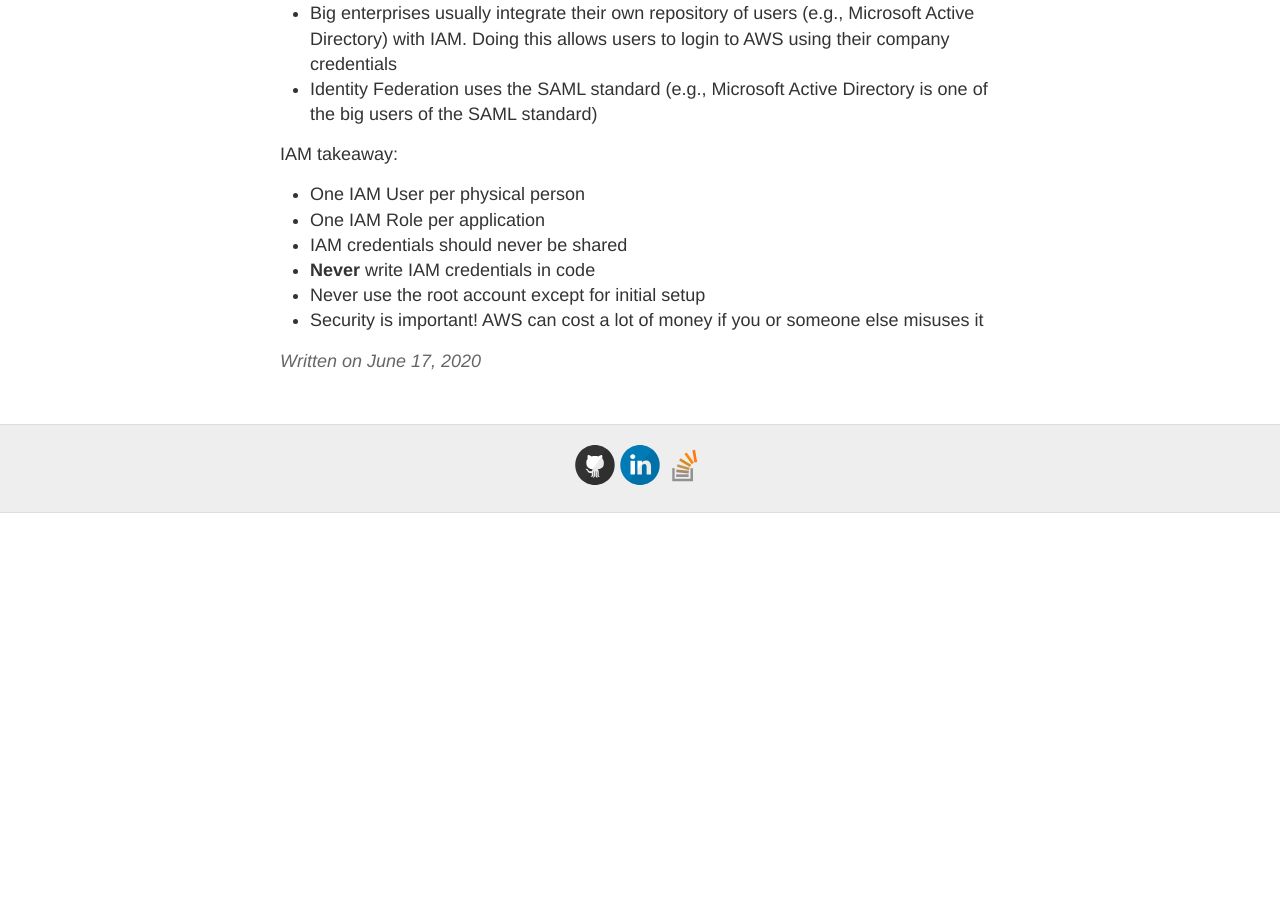
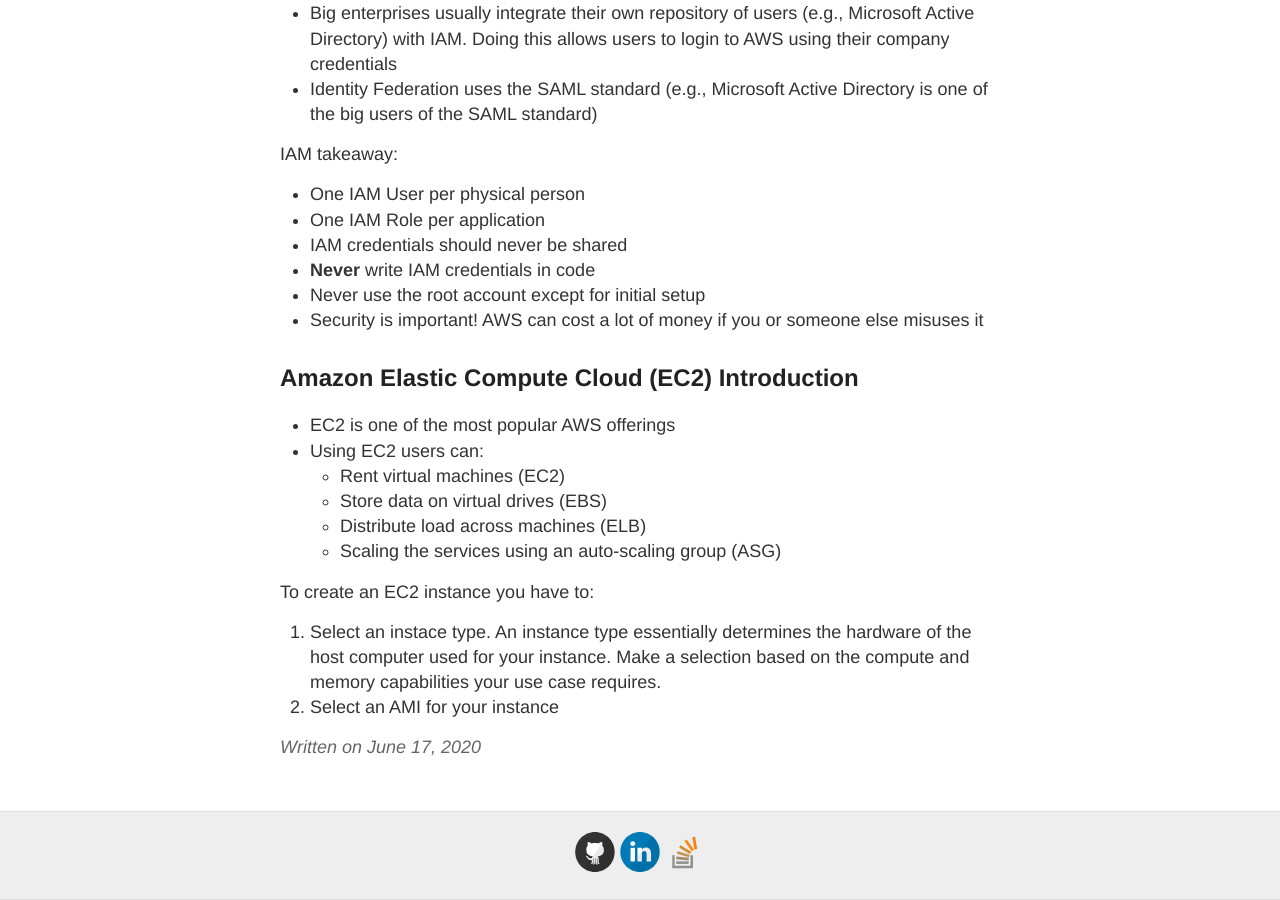
Before and after one commit to gutucristian/gutucristian.github.io, a Jekyll site: the page built from _posts/2020-06-17-Amazon-Web-Services-(AWS).md, in a window 1280 px wide and 900 px high, scrolled down 1992 px. Built offline with Jekyll 4.4.1, drawn with Linux system fonts in a browser that asks for light colours; our own code applies the rules of GitHub Pages for plain Markdown files; before the commit the page ends 2505 px from its top, so only the background shows below that.

Commit message:
Update 2020-06-17-Amazon-Web-Services-(AWS).md

```diff
--- a/_posts/2020-06-17-Amazon-Web-Services-(AWS).md
+++ b/_posts/2020-06-17-Amazon-Web-Services-(AWS).md
@@ -57,3 +57,16 @@
 - **Never** write IAM credentials in code
 - Never use the root account except for initial setup
 - Security is important! AWS can cost a lot of money if you or someone else misuses it
+
+## Amazon Elastic Compute Cloud (EC2) Introduction
+
+- EC2 is one of the most popular AWS offerings
+- Using EC2 users can:
+  - Rent virtual machines (EC2)
+  - Store data on virtual drives (EBS)
+  - Distribute load across machines (ELB)
+  - Scaling the services using an auto-scaling group (ASG)
+
+To create an EC2 instance you have to:
+1. Select an instace type. An instance type essentially determines the hardware of the host computer used for your instance. Make a selection based on the compute and memory capabilities your use case requires.
+2. Select an AMI for your instance
```
